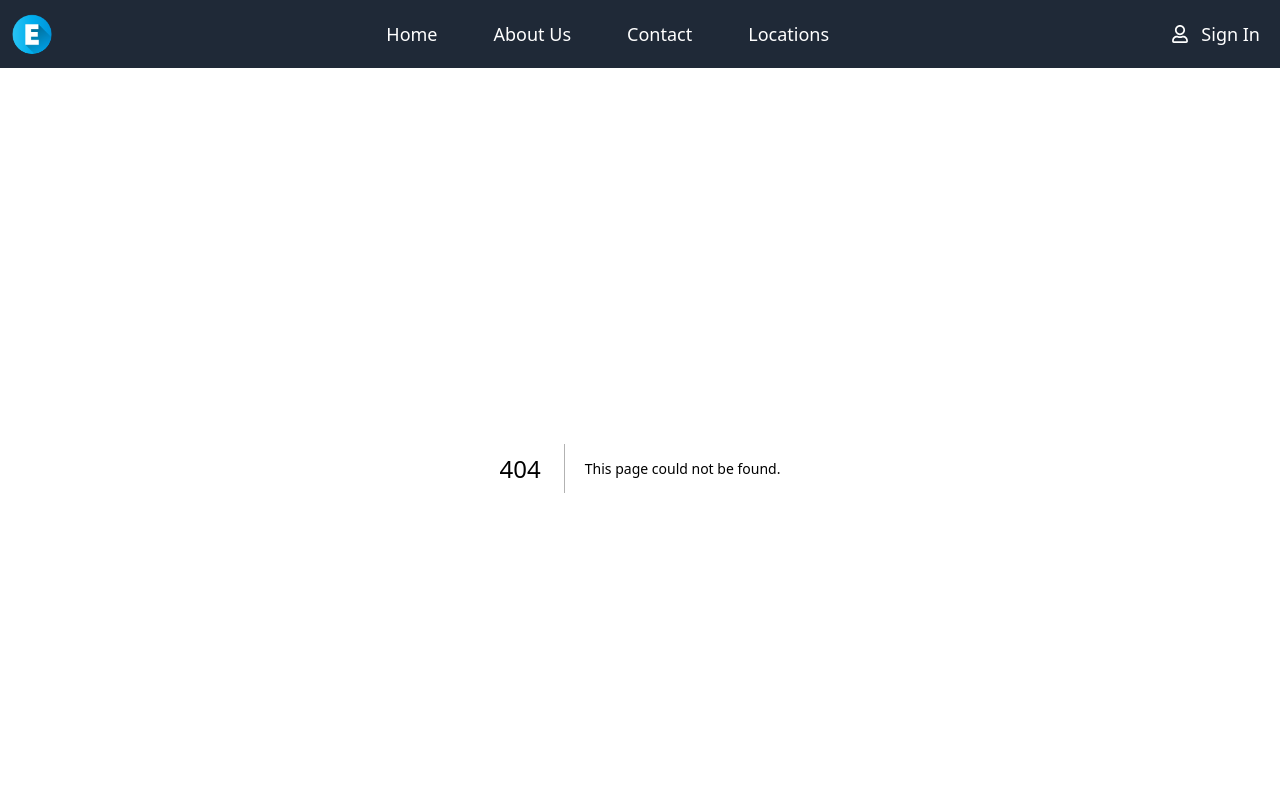
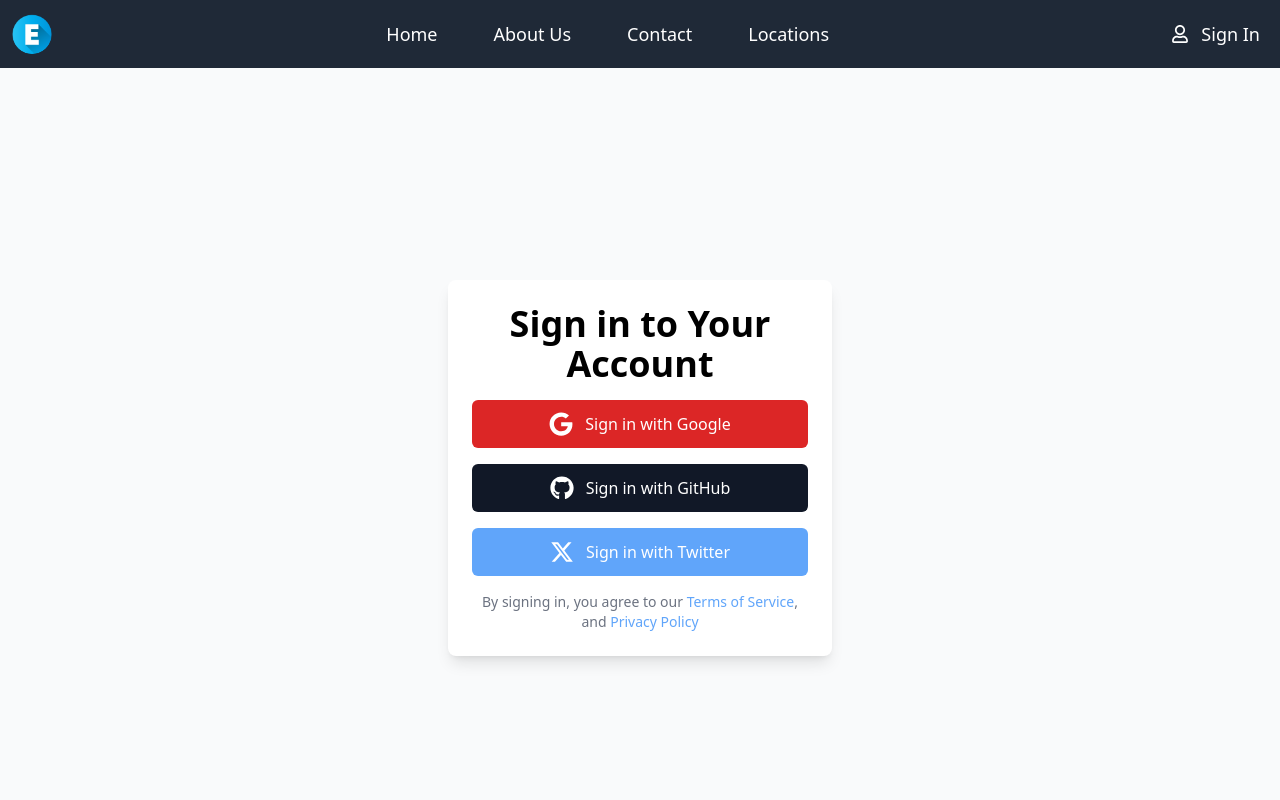
Before and after one commit to Tochukwu-001/early-mart, a Next.js app: page /auth/signin in a window 1280 px wide. Before the commit this address had no page. Shown: the top 800 px of the page. Built offline with nearby package versions, Linux system fonts and the light colour scheme.

Commit message:
sign up UI

```diff
--- /dev/null
+++ b/app/auth/signin/page.jsx
@@ -0,0 +1,39 @@
+'use client';
+import GithubSignin from "@/app/components/GithubSignin";
+import Link from "next/link";
+import { FaGoogle } from "react-icons/fa";
+import { FaXTwitter } from "react-icons/fa6";
+
+const SignInPage = () => {
+
+    return (
+        <main className="flex items-center justify-center h-screen bg-gray-50">
+            <div className="text-center p-6 max-w-sm w-full bg-white shadow-lg rounded-lg">
+                <h1 className="text-4xl font-bold mb-4">Sign in to Your Account</h1>
+                <div className="space-y-4">
+                    <button
+                        className="w-full py-3 px-6 bg-red-600 text-white rounded-md flex items-center justify-center space-x-3 hover:bg-red-700 transition-all"
+                    >
+                        <FaGoogle className="text-2xl"/>
+                        <span>Sign in with Google</span>
+                    </button>
+
+                   <GithubSignin/>
+
+                    <button
+                        className="w-full py-3 px-6 bg-blue-400 text-white rounded-md flex items-center justify-center space-x-3 hover:bg-blue-500 transition-all"
+                    >
+                        <FaXTwitter className="text-2xl"/>
+                        <span>Sign in with Twitter</span>
+                    </button>
+                </div>
+
+                <p className="mt-4 text-gray-500 text-sm">
+                    By signing in, you agree to our <Link href={"#"} className="text-blue-400 hover:underline hover:underline-offset-1">Terms of Service</Link>, and <Link href={"#"} className="text-blue-400 hover:underline hover:underline-offset-1">Privacy Policy</Link>
+                </p>
+            </div>
+        </main>
+    );
+};
+
+export default SignInPage;
--- /dev/null
+++ b/app/components/GithubSignin.jsx
@@ -0,0 +1,20 @@
+import React, { useState } from 'react';
+import { FaGithub } from 'react-icons/fa';
+
+const GithubSignin = () => {
+
+    return (
+        <main>
+            <button
+                className="w-full py-3 px-6 bg-gray-900 text-white rounded-md flex items-center justify-center space-x-3 hover:bg-gray-800 transition-all"
+            >
+                <span className='flex items-center justify-center space-x-3'>
+                    <FaGithub className="text-2xl" />
+                    <span>Sign in with GitHub</span>
+                </span>
+            </button>
+        </main>
+    )
+}
+
+export default GithubSignin
```
